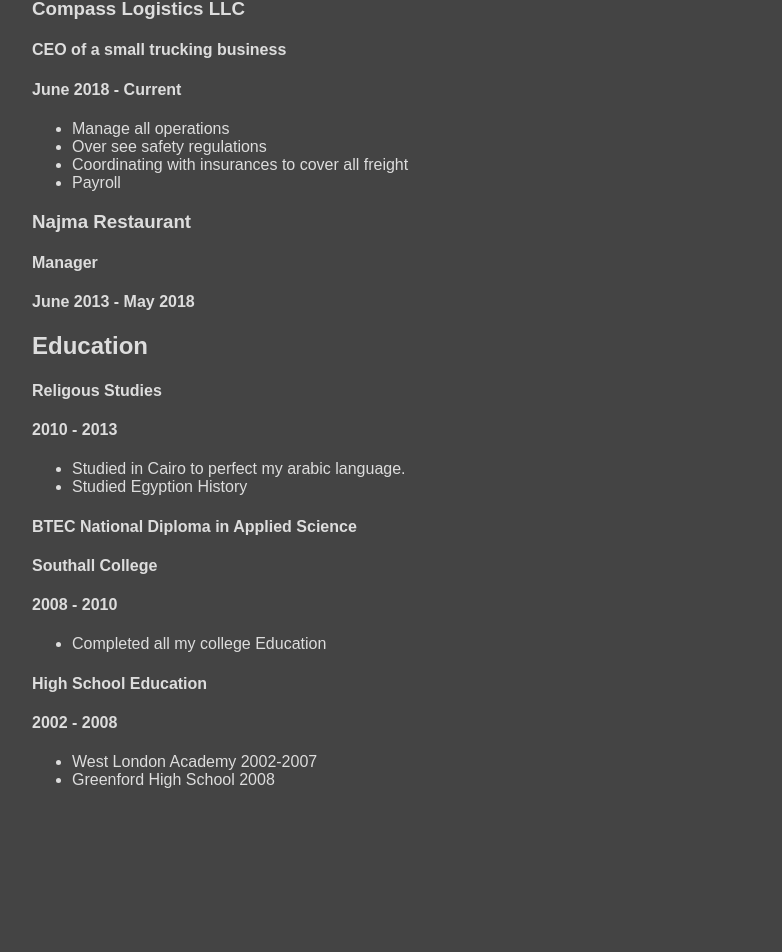
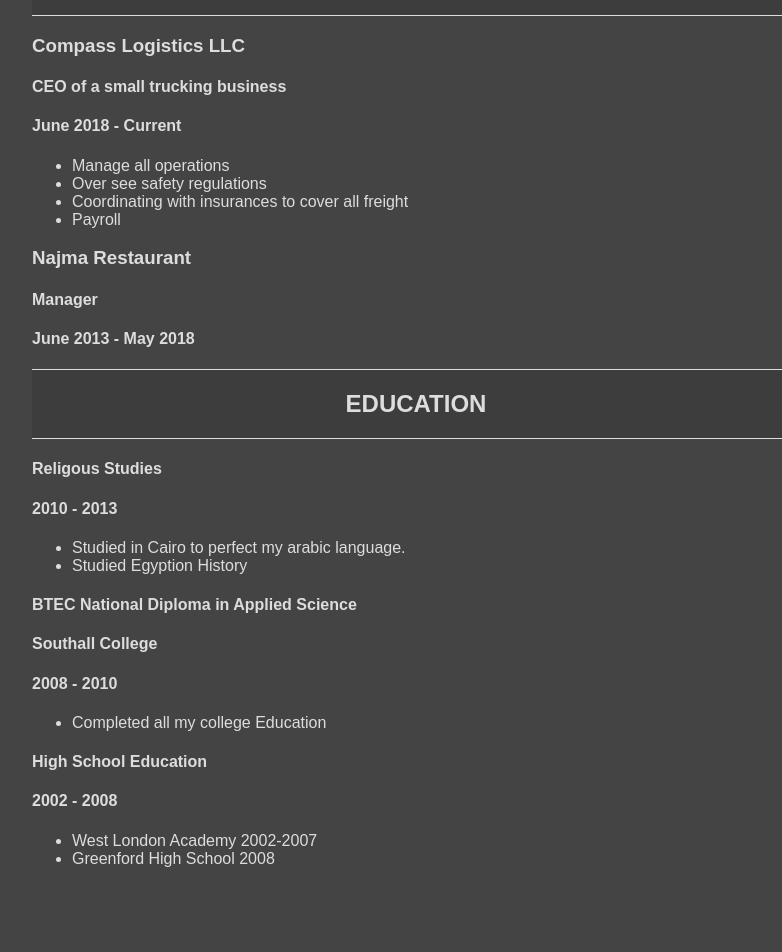
Before and after one commit to ibnkossar/ibnkossar.github.io, a plain HTML site: page index.html in a window 1280 px wide. Shown: the part 455-1407 px from the top of the page, without its empty margins (224-1006 px from the left). Before the commit the page ends 1372 px from the top, so only its background shows below. Drawn offline with Linux system fonts and the light colour scheme.

Commit message:
Update index.html

```diff
--- a/index.html
+++ b/index.html
@@ -16,8 +16,9 @@
    <h3>Profile</h3>
    <p> I am a highly enthusiastic individual, an accomplished leader that has demonstrated team work during previous engagements. I am able to work with senior managemenet and I have a love for technology.
 			</div>
-  <div>
+  <div class="exp-header">
   <h2> Professional Experience </h2>
+  </div>
 					<h3>Compass Logistics LLC</h3>
 							<h4>CEO of a small trucking business </h4>
 							<h4>June 2018 - Current</h4>
@@ -40,8 +41,9 @@
 
   </div>
 
-  <div>
+  <div class="edu-header">
     <h2> Education </h2>
+</div>
     <h4> Religous Studies</h4>
     <h4> 2010 - 2013 </h4>
      <ul>
```
